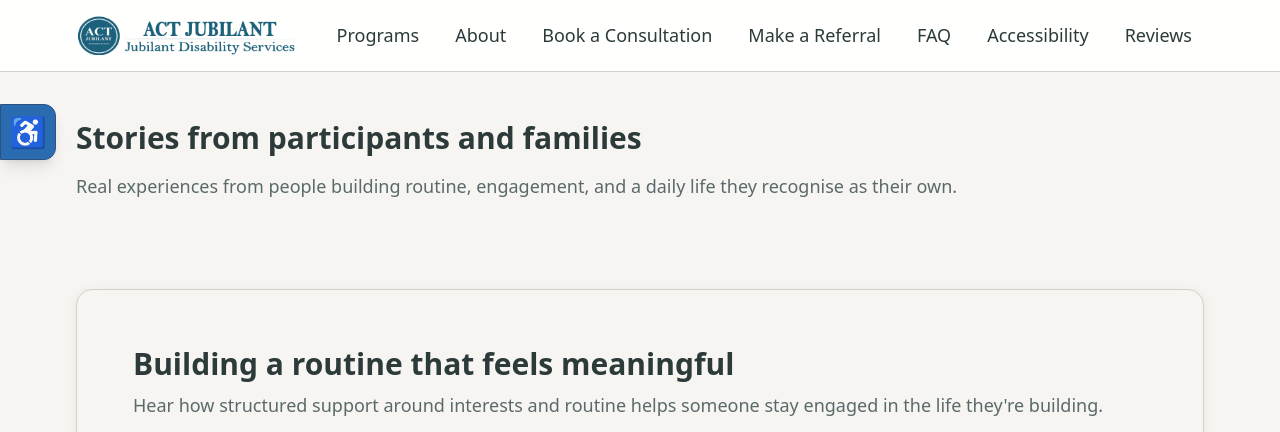
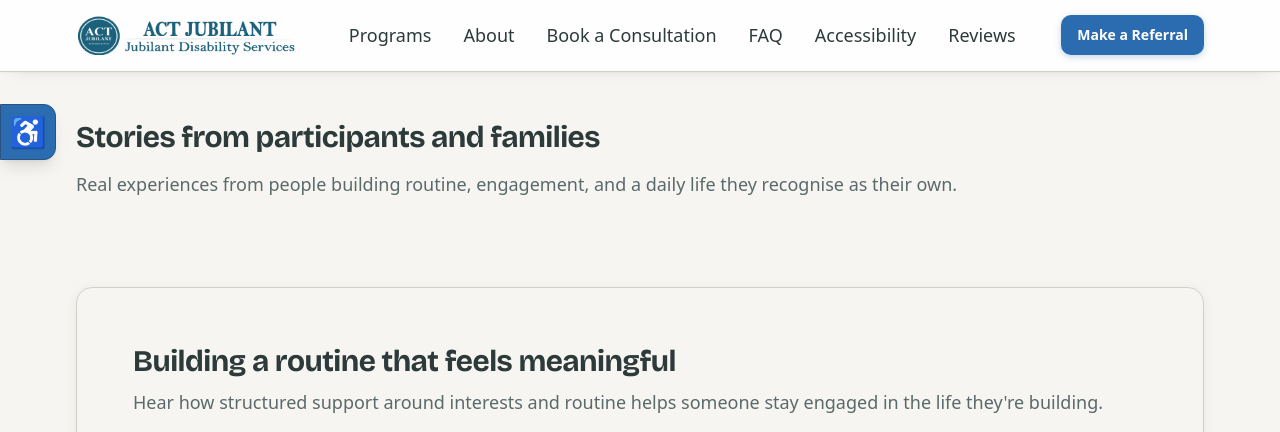
Before and after one commit to Kailashkc33/actJubilant, a Next.js app: page /reviews in a window 1280 px wide. Shown: the top 432 px of the page. Built offline with nearby package versions, Linux system fonts and the light colour scheme; no server answers.

Commit message:
Add display font and refine header/nav with persistent CTA
Co-authored-by: Kailashkc33 <Kailashkc33@users.noreply.github.com>

```diff
--- a/src/app/globals.css
+++ b/src/app/globals.css
@@ -127,8 +127,15 @@ body {
 /* Compact sticky header on narrow viewports */
 .site-header {
   border-bottom: 1px solid var(--border-subtle);
-  background: color-mix(in oklab, var(--surface) 92%, transparent);
-  backdrop-filter: blur(8px);
+  background: color-mix(in oklab, var(--surface) 88%, transparent);
+  backdrop-filter: blur(12px);
+  box-shadow: 0 1px 0 rgba(44, 58, 58, 0.02), 0 6px 20px -16px rgba(44, 58, 58, 0.4);
+}
+.site-header__brand {
+  border-radius: var(--radius-md);
+}
+.site-header__brand:hover {
+  opacity: 0.92;
 }
 .site-header__inner {
   display: flex;
@@ -172,12 +179,54 @@ body {
   border-color: var(--sage-mid);
 }
 
+.mobile-nav-panel {
+  background: var(--surface);
+  box-shadow: 0 8px 24px rgba(0, 0, 0, 0.2);
+}
+.mobile-nav-panel__title {
+  font-family: var(--font-display), system-ui, -apple-system, Segoe UI, Roboto, Helvetica, Arial, sans-serif;
+  letter-spacing: -0.012em;
+  color: var(--text);
+}
+.mobile-nav-panel__close {
+  color: var(--text-muted);
+}
+.mobile-nav-panel__close:hover {
+  background: var(--bg-sage);
+  color: var(--text);
+}
+.mobile-nav-panel__link {
+  color: var(--text);
+  font-weight: 500;
+  transition: background 0.15s ease, color 0.15s ease;
+}
+.mobile-nav-panel__link:hover,
+.mobile-nav-panel__link:focus-visible {
+  background: color-mix(in oklab, var(--primary-600) 10%, var(--surface));
+  color: var(--primary-700);
+}
+
 /* ========== Shared components (site-wide tokens; homepage leads visual direction) ========== */
 .h2 {
   @apply text-2xl font-bold text-[var(--text)] md:text-3xl;
+  font-family: var(--font-display), system-ui, -apple-system, Segoe UI, Roboto, Helvetica, Arial, sans-serif;
+  letter-spacing: -0.018em;
+  line-height: 1.15;
 }
 .h3 {
   @apply text-xl font-semibold text-[var(--text)] md:text-2xl;
+  font-family: var(--font-display), system-ui, -apple-system, Segoe UI, Roboto, Helvetica, Arial, sans-serif;
+  letter-spacing: -0.012em;
+  line-height: 1.25;
+}
+
+/* Dyslexia mode keeps the hyperlegible font everywhere, overriding display */
+html.dyslexia .h2,
+html.dyslexia .h3,
+html.dyslexia .home-hero__title,
+html.dyslexia .site-footer__cta-title {
+  font-family: var(--font-dys), system-ui, -apple-system, Segoe UI, Roboto, Helvetica, Arial, "Segoe UI Emoji";
+  letter-spacing: 0.02em;
 }
 
 .card {
@@ -205,9 +254,21 @@ body {
   border-radius: var(--radius-md);
   background: var(--primary-600);
   box-shadow: 0 2px 6px color-mix(in oklab, var(--primary-600) 28%, transparent);
+  transition: background 0.15s ease, box-shadow 0.15s ease, transform 0.15s ease;
 }
 .btn-primary:hover {
   background: var(--primary-700);
+  box-shadow: 0 6px 18px color-mix(in oklab, var(--primary-600) 34%, transparent);
+  transform: translateY(-1px);
+}
+.btn-primary--sm {
+  @apply px-4 py-2 text-sm;
+  min-height: 2.5rem;
+}
+@media (prefers-reduced-motion: reduce) {
+  .btn-primary:hover {
+    transform: none;
+  }
 }
 .btn-secondary {
   @apply inline-flex min-h-11 items-center justify-center px-6 py-3 font-semibold;
@@ -239,12 +300,16 @@ body {
   background: var(--bg-sage);
 }
 .nav-link {
-  @apply inline-flex min-h-11 items-center rounded-lg px-3 py-2;
+  @apply inline-flex min-h-11 items-center rounded-lg px-3 py-2 font-medium;
+  color: var(--text);
+  transition: background 0.15s ease, color 0.15s ease;
 }
 .nav-link:hover {
   background: color-mix(in oklab, var(--primary-600) 10%, var(--surface));
+  color: var(--primary-700);
 }
 
+.site-header__cta { display: none; }
 .site-desktop-nav { display: none; }
 .site-mobile-nav { display: block; }
 @media (min-width: 900px) {
@@ -254,6 +319,10 @@ body {
     justify-content: center;
     order: 3;
     width: 100%;
+  }
+  .site-header__cta {
+    display: flex;
+    align-items: center;
   }
   .site-mobile-nav { display: none; }
 }
@@ -480,6 +549,12 @@ body {
     padding-top: 3.5rem;
     padding-bottom: 4rem;
   }
+}
+
+.home-hero__title {
+  font-family: var(--font-display), system-ui, -apple-system, Segoe UI, Roboto, Helvetica, Arial, sans-serif;
+  letter-spacing: -0.028em;
+  color: var(--text);
 }
 
 .home-hero__lead {
--- a/src/app/layout.tsx
+++ b/src/app/layout.tsx
@@ -11,7 +11,7 @@ export const viewport: Viewport = {
   userScalable: true,
 };
 
-import { Atkinson_Hyperlegible } from "next/font/google";
+import { Atkinson_Hyperlegible, Bricolage_Grotesque } from "next/font/google";
 import "./globals.css";
 import AccessibilityToolbar from "../components/AccessibilityToolbar";
 import HashScroll from "../components/HashScroll";
@@ -22,6 +22,13 @@ const atkinson = Atkinson_Hyperlegible({
   weight: "400",
   display: "swap",
   variable: "--font-dys",
+});
+
+const display = Bricolage_Grotesque({
+  subsets: ["latin"],
+  weight: ["500", "600", "700", "800"],
+  display: "swap",
+  variable: "--font-display",
 });
 
 export const metadata: Metadata = {
@@ -246,7 +253,7 @@ const ORGANIZATION_JSON_LD = {
 
 export default function RootLayout({ children }: { children: React.ReactNode }) {
   return (
-    <html lang="en-AU" suppressHydrationWarning className={atkinson.variable}>
+    <html lang="en-AU" suppressHydrationWarning className={`${atkinson.variable} ${display.variable}`}>
       <body>
         {/* Skip link */}
         <a
@@ -264,7 +271,7 @@ export default function RootLayout({ children }: { children: React.ReactNode })
           className="site-header sticky top-0 z-40 w-full"
         >
           <div className="site-header__inner content-shell content-shell--home">
-            <Link href="/" className="flex shrink-0 items-center gap-3">
+            <Link href="/" className="site-header__brand flex shrink-0 items-center gap-3" aria-label="ACT Jubilant home">
               <Image
                 src="/logo.png"
                 alt="ACT Jubilant"
@@ -278,16 +285,21 @@ export default function RootLayout({ children }: { children: React.ReactNode })
             </Link>
 
             {/* Desktop nav */}
-            <nav aria-label="Main" className="site-desktop-nav items-center gap-1 xl:gap-3">
+            <nav aria-label="Main" className="site-desktop-nav items-center gap-1 xl:gap-2">
               <Link className="nav-link px-2 xl:px-3" href="/programs">Programs</Link>
               <Link className="nav-link px-2 xl:px-3" href="/about">About</Link>
               <Link className="nav-link px-2 xl:px-3" href="/consultation">Book a Consultation</Link>
-              <Link className="nav-link px-2 xl:px-3" href="/referral">Make a Referral</Link>
               <Link className="nav-link px-2 xl:px-3" href="/faq">FAQ</Link>
               <Link className="nav-link px-2 xl:px-3" href="/accessibility">Accessibility</Link>
               <Link className="nav-link px-2 xl:px-3" href="/reviews">Reviews</Link>
+            </nav>
 
-            </nav>
+            {/* Persistent desktop CTA */}
+            <div className="site-header__cta">
+              <Link href="/referral" className="btn-primary btn-primary--sm">
+                Make a Referral
+              </Link>
+            </div>
 
             {/* Mobile nav trigger */}
             <div className="site-mobile-nav">
--- a/src/app/page.tsx
+++ b/src/app/page.tsx
@@ -156,7 +156,7 @@ export default function Home() {
           <div className="order-2 max-w-xl md:order-1">
             <h1
               id="hero-title"
-              className="text-balance text-3xl font-bold leading-snug md:text-5xl"
+              className="home-hero__title text-balance text-4xl font-extrabold leading-[1.08] md:text-6xl"
             >
               Meaningful daily life, built around your interests
             </h1>
--- a/src/components/MobileNav.tsx
+++ b/src/components/MobileNav.tsx
@@ -130,19 +130,19 @@ export default function MobileNav() {
           {/* Full-screen drawer: full height, scrollable, safe-area aware */}
           <div
             ref={panelRef}
-            className="absolute inset-0 h-[100dvh] w-full bg-white shadow-[0_8px_24px_rgba(0,0,0,0.2)]
+            className="mobile-nav-panel absolute inset-0 h-[100dvh] w-full
                        outline-none overflow-y-auto overscroll-contain
                        pt-[calc(env(safe-area-inset-top,0px)+1rem)] pb-[calc(env(safe-area-inset-bottom,0px)+1rem)]
                        motion-safe:transition-transform motion-safe:duration-300 motion-safe:ease-out translate-x-0"
           >
             <div className="px-6">
-              <div className="mb-4 flex items-center justify-between">
-                <span id="mobile-menu-title" className="text-lg font-semibold text-gray-900">
+              <div className="mb-5 flex items-center justify-between">
+                <span id="mobile-menu-title" className="mobile-nav-panel__title text-lg font-semibold">
                   Menu
                 </span>
                 <button
                   type="button"
-                  className="rounded-full p-2 text-gray-500 transition-colors hover:bg-gray-100 hover:text-gray-700"
+                  className="mobile-nav-panel__close rounded-full p-2 transition-colors"
                   onClick={() => setOpen(false)}
                   aria-label="Close menu"
                 >
@@ -152,12 +152,11 @@ export default function MobileNav() {
                 </button>
               </div>
 
-              <nav aria-label="Mobile" className="flex flex-col gap-2">
+              <nav aria-label="Mobile" className="flex flex-col gap-1">
                 {[
                   { href: "/programs", label: "Programs" },
                   { href: "/about", label: "About" },
                   { href: "/reviews", label: "Reviews" },
-                  { href: "/referral", label: "Make a Referral" },
                   { href: "/consultation", label: "Book a Consultation" },
                   { href: "/accessibility", label: "Accessibility" },
                   { href: "/faq", label: "FAQ" },
@@ -166,16 +165,23 @@ export default function MobileNav() {
                     key={item.href}
                     href={item.href}
                     onClick={() => setOpen(false)}
-                    className="block rounded-lg px-4 py-3 text-gray-900 hover:bg-gray-100 focus-visible:bg-gray-100"
+                    className="mobile-nav-panel__link block rounded-lg px-4 py-3"
                   >
                     {item.label}
                   </Link>
                 ))}
 
+                <Link
+                  href="/referral"
+                  onClick={() => setOpen(false)}
+                  className="btn-primary mt-4 w-full"
+                >
+                  Make a Referral
+                </Link>
                 <a
                   href="tel:+61424488439"
                   onClick={() => setOpen(false)}
-                  className="btn-primary mt-3 w-full"
+                  className="btn-secondary mt-2 w-full"
                   aria-label="Call us on +61 424 488 439"
                 >
                   Call +61 424 488 439
```
